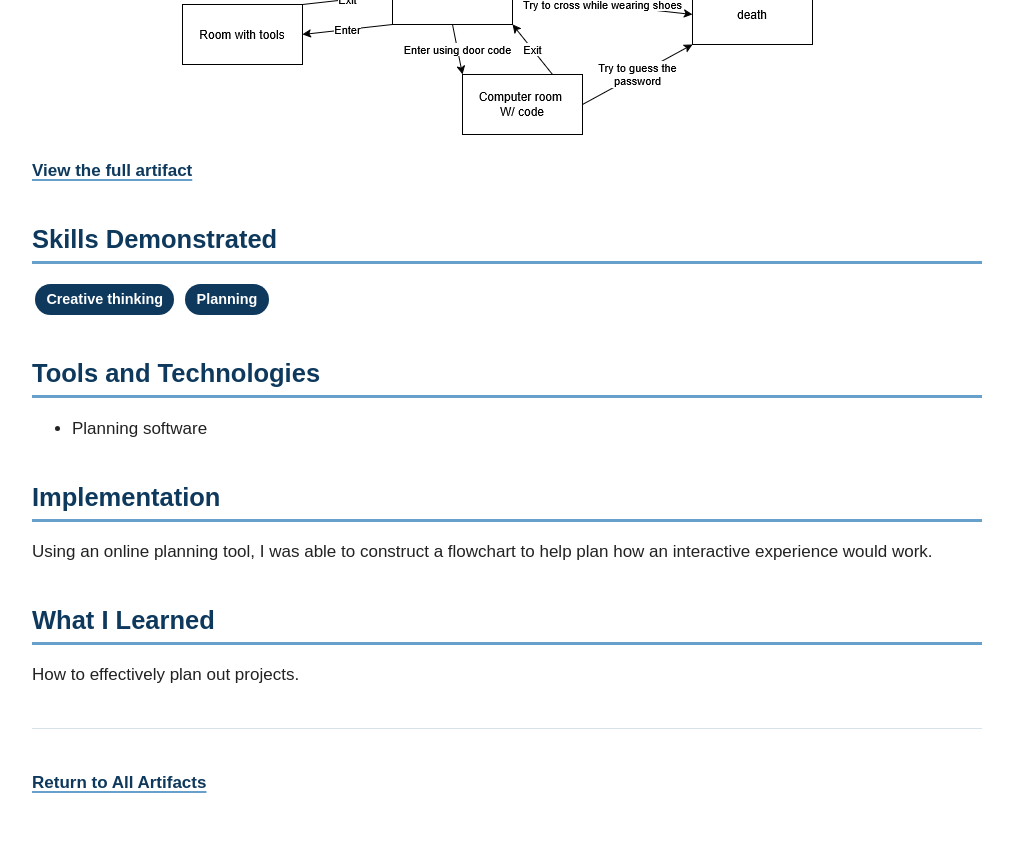
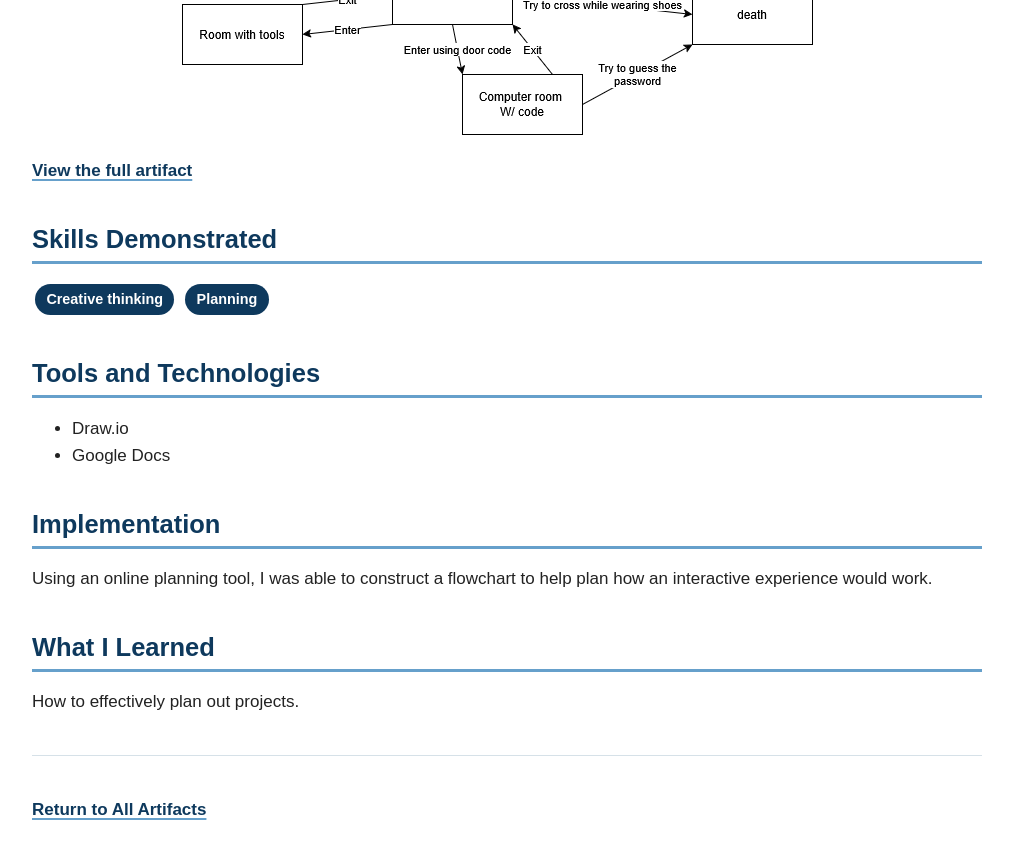
Before and after one commit to CarterzCode/Apex-Portfolio, a Jekyll site: the page built from artifacts/InteractiveExperiencePlan/index.md, in a window 1280 px wide and 900 px high, scrolled down 881 px. Shown: the top 859 px of the window, without its empty margins (133-1146 px from the left). Built offline with Jekyll 4.4.1, drawn with Linux system fonts in a browser that asks for light colours.

Commit message:
Update software used on int-experience index

```diff
--- a/artifacts/InteractiveExperiencePlan/index.md
+++ b/artifacts/InteractiveExperiencePlan/index.md
@@ -31,7 +31,8 @@ Plan for an interactive expierience where you find yourself in a strange facilit
 
 ## Tools and Technologies
 
-- Planning software
+- Draw.io
+- Google Docs
 
 ## Implementation
 
```
